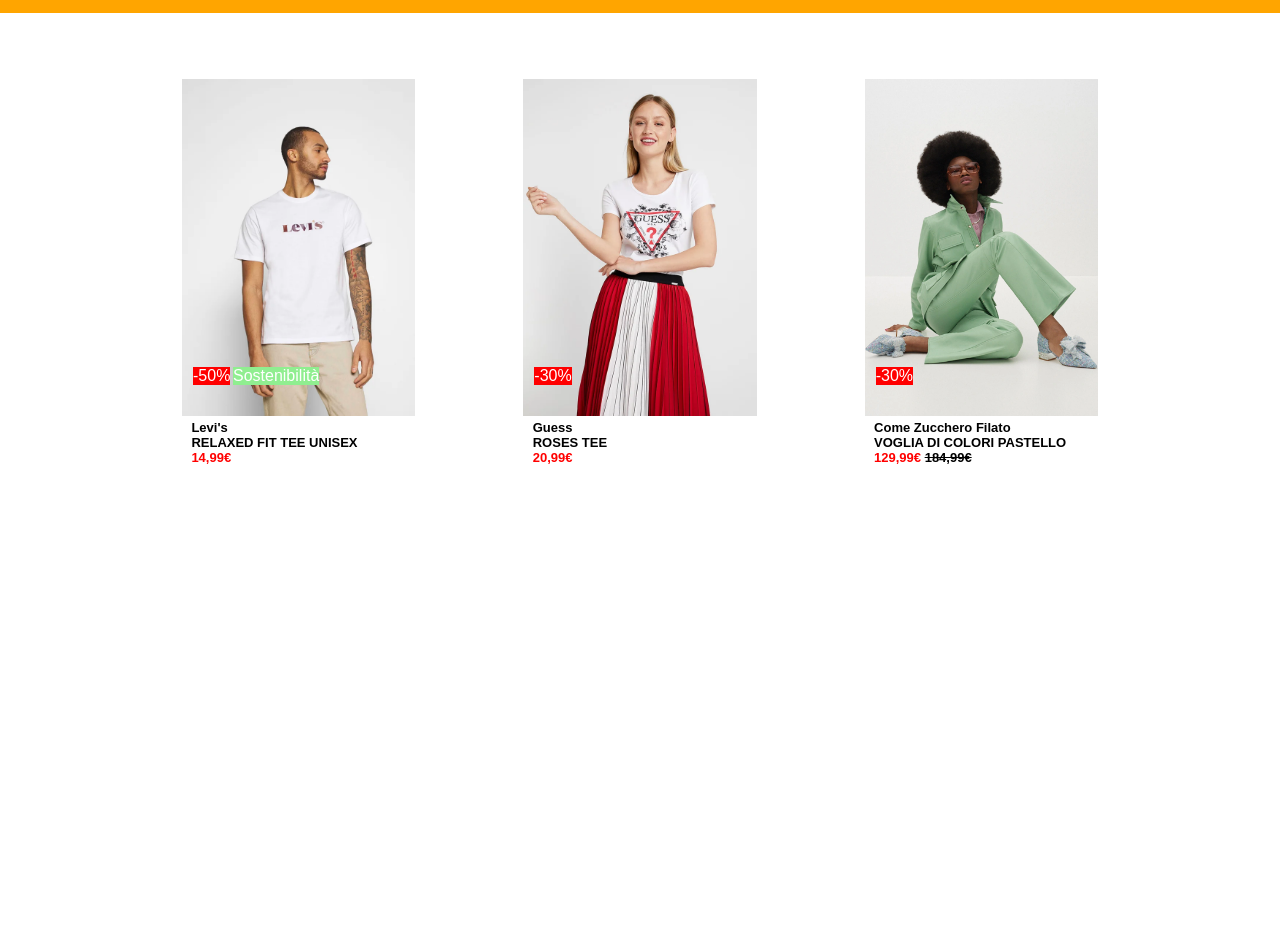
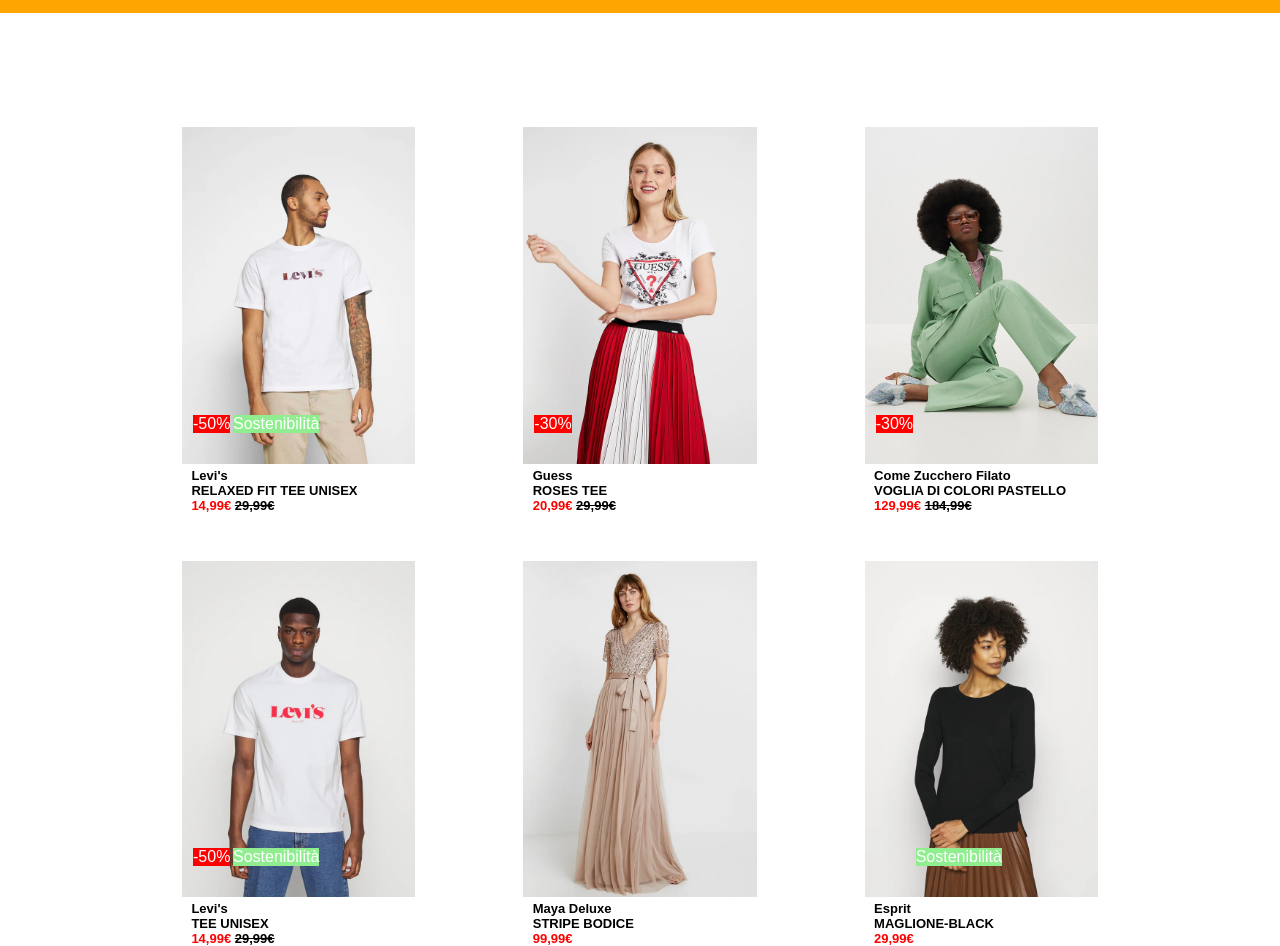
Before and after one commit to GabrieleGrossi/html-css-boolando, a plain HTML site: page index.html in a window 1280 px wide. Shown: the part 49-995 px from the top of the page. Before the commit the page ends 800 px from the top, so only its background shows below. Drawn offline with Linux system fonts and the light colour scheme.

Commit message:
Add other 3 pic and price with discount

```diff
--- a/index.html
+++ b/index.html
@@ -35,9 +35,11 @@
                     Levi's
                     <div>
                        <bold>RELAXED FIT TEE UNISEX</bold>
-                       <div class="color-red">
+                       <br>
+                       <span class="color-red">
                         14,99€
-                       </div>
+                       </span>
+                       <del>29,99€</del>
                     </div>
                 </h3>
             </div>
@@ -50,9 +52,11 @@
                     Guess
                     <div>
                        <bold>ROSES TEE</bold>
-                       <div class="color-red">
+                       <br>
+                       <span class="color-red">
                         20,99€
-                       </div>
+                       </span>
+                       <del>29,99€</del>
                     </div>
                 </h3>
             </div>
@@ -65,7 +69,8 @@
                     Come Zucchero Filato
                     <div>
                        <bold>VOGLIA DI COLORI PASTELLO</bold>
-                       <br><span class="color-red">
+                       <br>
+                       <span class="color-red">
                         129,99€
                        </span>
                        <del>184,99€</del>
@@ -73,6 +78,62 @@
                 </h3>
             </div>
         </div>
+        <div class="row flex">
+            <div class="column">
+                <img src="img/4.webp" alt="ragazzo con maglia Levis">
+                <span class="discount">
+                    -50%
+                </span>
+                <span class="sostenibile">
+                    Sostenibilità
+                </span>
+                <h3 class="text-column">
+                    Levi's
+                    <div>
+                       <bold>TEE UNISEX</bold>
+                       <br>
+                       <span class="color-red">
+                        14,99€
+                       </span>
+                       <del>29,99€</del>
+                    </div>
+                </h3>
+            </div>
+            <div class="column">
+                <img src="img/5.webp" alt="ragazza con maglietta Guess">
+                <h3 class="text-column">
+                    Maya Deluxe
+                    <div>
+                       <bold>STRIPE BODICE</bold>
+                       <br>
+                       <span class="color-red">
+                        99,99€
+                       </span>
+                    </div>
+                </h3>
+            </div>
+            <div class="column">
+                <img src="img/6.webp" alt="Ragazza con completo color pastello verde">
+                <span class="sostenibile">
+                    Sostenibilità
+                </span>
+                <h3 class="text-column">
+                    Esprit
+                    <div>
+                       <bold>MAGLIONE-BLACK</bold>
+                       <br>
+                       <span class="color-red">
+                        29,99€
+                       </span>
+                    </div>
+                </h3>
+            </div>
+        </div>
     </main>
+    <footer>
+        <section class="flex">
+
+        </section>
+    </footer>
 </body>
 </html>
--- a/style.css
+++ b/style.css
@@ -10,6 +10,12 @@ header{
     background-color: orange;
     color: white;
     position: fixed;
+    width: 100%;
+    z-index: 1;
+}
+footer{
+    background-color: black;
+    color: white;
     width: 100%;
 }
 .navbar{
@@ -43,6 +49,7 @@ div.column{
 }
 div.column img{
     width: 80%;
+    margin-top: 3rem;
 }
 span.discount{
     position: absolute;
```
